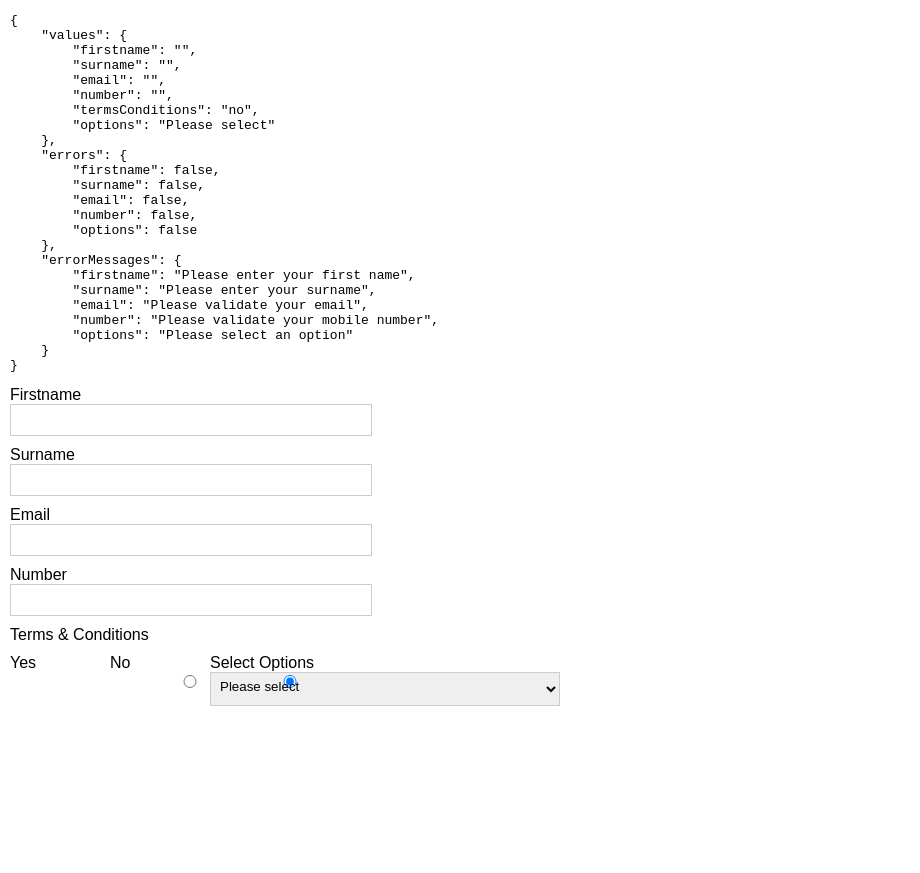
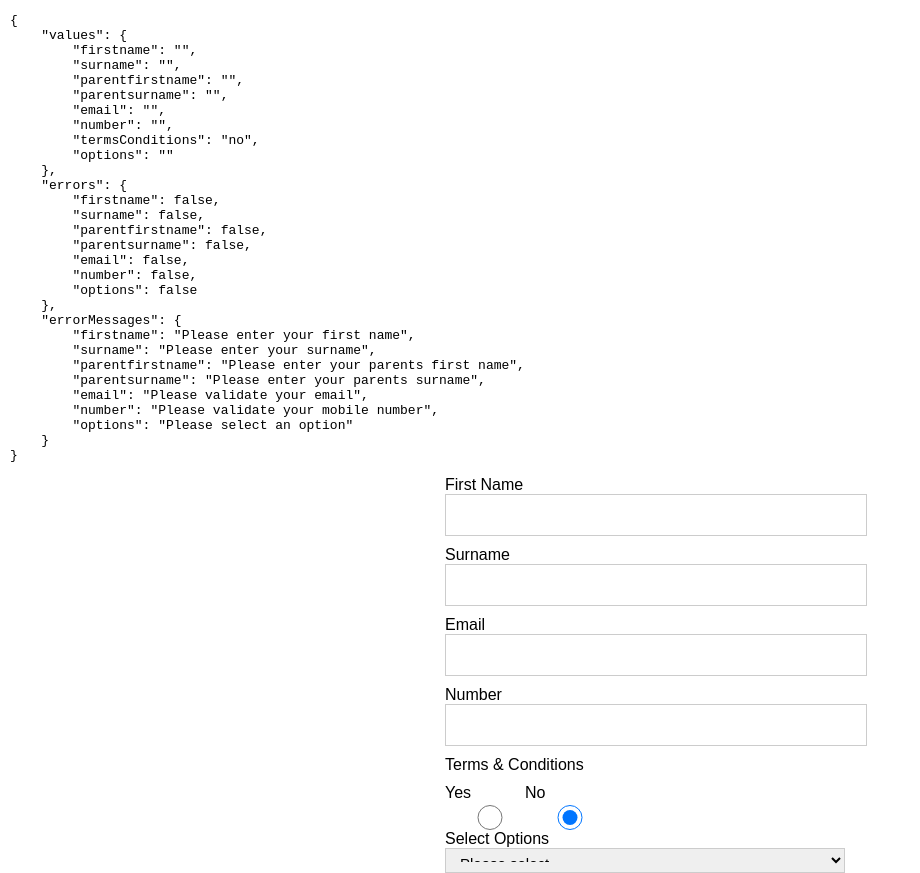
Before and after one commit to presencewebdesign/formvalidation, a React (Create React App) app: page / in a window 1280 px wide. Shown: the whole page, without its empty margins (0-920 px from the left). Before the commit the page ends 800 px from the top, so only its background shows below. Built offline with nearby package versions, Linux system fonts and the light colour scheme; the HTML template or start-up script is replaced by a standard one.

Commit message:
latest files

```diff
--- a/package.json
+++ b/package.json
@@ -7,6 +7,7 @@
     "prop-types": "^15.5.10",
     "react": "^15.6.1",
     "react-dom": "^15.6.1",
+    "react-router": "^4.2.0",
     "react-scripts": "1.0.11",
     "react-tap-event-plugin": "^2.0.1",
     "validator": "^8.1.0"
--- a/src/App.css
+++ b/src/App.css
@@ -4,17 +4,23 @@
 }
 .Form div{
     display: block;
+    clear: both;
+    width: 400px;
+    margin: 0px auto;
 }
 input, select{
-    padding: 5px;
-    width: 350px;
+    padding: 5px 10px 0 10px;
     padding-bottom: 10px;
     border: solid 1px #ccc;
     display: block;
+    height:25px;
+    width: 100%;
+    font-size: 15px;
 }
-.left{
+div > div.left{
     float: left;
-    width: 100px;
+    width: 20%;
+    clear: initial;
 }
 label{
     text-transform: capitalize;
--- a/src/Form.js
+++ b/src/Form.js
@@ -4,6 +4,7 @@ import validator from 'validator';
 import Input from './form/Input';
 import Radio from './form/Radio';
 import Select from './form/Select';
+import Extrafields from './form/Extrafields';
 
 export default class Form extends Component {
     constructor(props) {
@@ -12,14 +13,18 @@ export default class Form extends Component {
             values: {
                 firstname: '',
                 surname: '',
+                parentfirstname: '',
+                parentsurname: '',
                 email: '',
                 number: '',
                 termsConditions: 'no',
-                options: 'Please select',
+                options: '',
             },
             errors: {
                 firstname: false,
                 surname: false,
+                parentfirstname: false,
+                parentsurname: false,
                 email: false,
                 number: false,
                 options: false,
@@ -27,6 +32,8 @@ export default class Form extends Component {
             errorMessages: {
                 firstname: 'Please enter your first name',
                 surname: 'Please enter your surname',
+                parentfirstname: 'Please enter your parents first name',
+                parentsurname: 'Please enter your parents surname',
                 email: 'Please validate your email',
                 number: 'Please validate your mobile number',
                 options: 'Please select an option',
@@ -47,11 +54,8 @@ export default class Form extends Component {
         });
     }
     validate(e) {
-        const value = e.target.value;
+        // const value = e.target.value;
         const name = e.target.name;
-
-        console.log(value);
-
         switch (name) {
         case 'firstname':
             this.setState({
@@ -66,6 +70,22 @@ export default class Form extends Component {
                 errors: {
                     ...this.state.errors, // this takes all thats inside of this.state.values and puts it here - below you add the new data.
                     [name]: !validator.isAlpha(this.state.values.surname), // use [] to use a dynamic (variable) key
+                },
+            });
+            break;
+        case 'parentfirstname':
+            this.setState({
+                errors: {
+                    ...this.state.errors, // this takes all thats inside of this.state.values and puts it here - below you add the new data.
+                    [name]: !validator.isAlpha(this.state.values.parentfirstname), // use [] to use a dynamic (variable) key
+                },
+            });
+            break;
+        case 'parentsurname':
+            this.setState({
+                errors: {
+                    ...this.state.errors, // this takes all thats inside of this.state.values and puts it here - below you add the new data.
+                    [name]: !validator.isAlpha(this.state.values.parentsurname), // use [] to use a dynamic (variable) key
                 },
             });
             break;
@@ -105,6 +125,7 @@ export default class Form extends Component {
                 <Input
                     name="firstname"
                     type="text"
+                    label="First name"
                     state={this.state}
                     control={this.control}
                     validate={this.validate}
@@ -132,15 +153,24 @@ export default class Form extends Component {
                 />
                 <Radio
                     name="termsConditions"
-                    label="Terms & Conditions"
+                    label="Terms &amp; Conditions"
                     state={this.state}
                     options={['yes', 'no']}
                     control={this.control}
+                    validate={this.validate}
                 />
+                { this.state.values.termsConditions === 'yes' ?
+                    <Extrafields
+                        state={this.state}
+                        control={this.control}
+                        validate={this.validate}
+                    />
+                    : null
+                }
                 <Select
                     name="options"
                     label="Select Options"
-                    options={['Option 1', 'Option 2', 'Option 3', 'Option 4', 'Option 5', 'Option 6', '123']}
+                    options={['1', '2', '3', '4', '5', '6', '7', '8', '9', '10']}
                     state={this.state}
                     control={this.control}
                     validate={this.validate}
--- /dev/null
+++ b/src/form/Extrafields.js
@@ -0,0 +1,37 @@
+import React from 'react';
+import { string, shape, objectOf, bool, func } from 'prop-types';
+
+import Input from './Input';
+
+const Extrafields = props => (
+    <div>
+        <Input
+            name="parentfirstname"
+            type="text"
+            label="Parents First Name"
+            state={props.state}
+            control={props.control}
+            validate={props.validate}
+        />
+        <Input
+            name="parentsurname"
+            type="text"
+            label="Parents Surname"
+            state={props.state}
+            control={props.control}
+            validate={props.validate}
+        />
+    </div>
+);
+
+Extrafields.propTypes = {
+    state: shape({
+        values: objectOf(string),
+        errors: objectOf(bool),
+        errorMessages: objectOf(string),
+    }).isRequired,
+    control: func.isRequired,
+    validate: func.isRequired,
+};
+
+export default Extrafields;
--- a/src/form/Input.js
+++ b/src/form/Input.js
@@ -4,7 +4,7 @@ import { string, shape, objectOf, bool, func } from 'prop-types';
 const Input = props => (
     <div>
         <div>
-            <label htmlFor={props.name}>{props.name}</label>
+            <label htmlFor={props.name}>{props.label ? props.label : props.name}</label>
         </div>
         <input
             name={props.name}
@@ -20,6 +20,7 @@ const Input = props => (
 Input.propTypes = {
     name: string.isRequired,
     type: string.isRequired,
+    label: string,
     state: shape({
         values: objectOf(string),
         errors: objectOf(bool),
@@ -28,5 +29,8 @@ Input.propTypes = {
     control: func.isRequired,
     validate: func.isRequired,
 };
+Input.defaultProps = {
+    label: undefined,
+};
 
 export default Input;
--- a/src/form/Radio.js
+++ b/src/form/Radio.js
@@ -1,13 +1,13 @@
 import React from 'react';
-import { string, shape, objectOf, func, arrayOf } from 'prop-types';
+import { string, func, arrayOf } from 'prop-types';
 
 const Radio = props => (
     <div>
-        <label htmlFor={props.name}>{props.label}</label>
+        <label htmlFor={props.name}>{props.label ? props.label : props.name}</label>
         {props.options.map(option => (
             <div className="left" key={option}>
                 <label htmlFor={props.name}>{option}</label>
-                <input type="radio" checked={props.state.values[props.name] === option} name={props.name} value={option} onChange={props.control} />
+                <input type="radio" checked={props.state.values[props.name] === option} name={props.name} value={option} onChange={props.control} onClick={props.validate} />
             </div>
         ))}
     </div>
@@ -15,12 +15,13 @@ const Radio = props => (
 
 Radio.propTypes = {
     name: string.isRequired,
-    label: string.isRequired,
+    label: string,
     options: arrayOf(string).isRequired,
-    state: shape({
-        values: objectOf(string),
-    }).isRequired,
-    control: func.isRequired,
+    validate: func.isRequired,
+};
+
+Radio.defaultProps = {
+    label: undefined,
 };
 
 export default Radio;
--- a/src/form/Select.js
+++ b/src/form/Select.js
@@ -3,13 +3,14 @@ import { string, shape, objectOf, func, arrayOf } from 'prop-types';
 
 const Select = props => (
     <div>
-        <label htmlFor={props.name}>{props.label}</label>
+        <label htmlFor={props.name}>{props.label ? props.label : props.name}</label>
         <select name={props.name} onChange={props.control} onBlur={props.validate} className={props.state.errors[props.name] ? 'invalid' : ''}>
             <option>Please select</option>
             {props.options.map(option => (
                 <option key={option} value={option}>{option}</option>
             ))}
         </select>
+        {props.state.errors[props.name] ? <p style={{ color: 'red' }}>{props.state.errorMessages[props.name]}</p> : null}
     </div>
 );
 
```
Also changed, not shown: src/Nav.js (added, +18 -0 lines).
